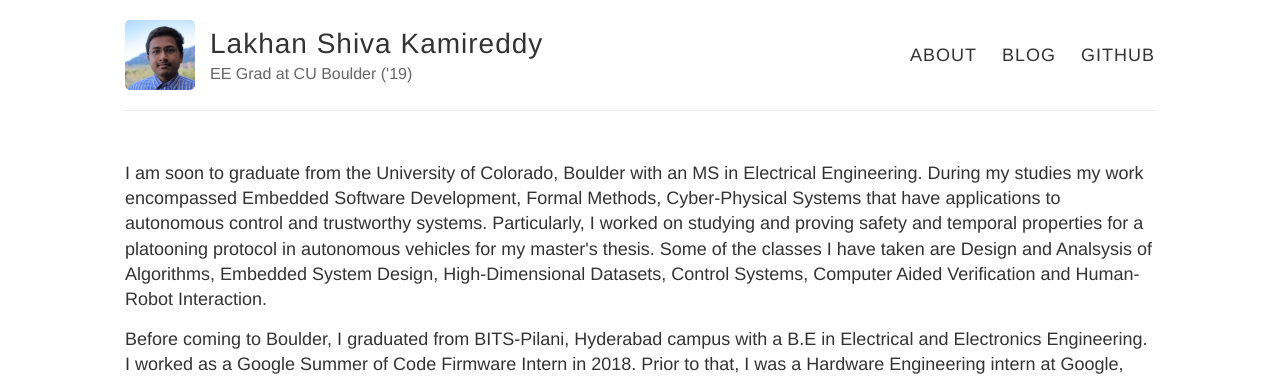
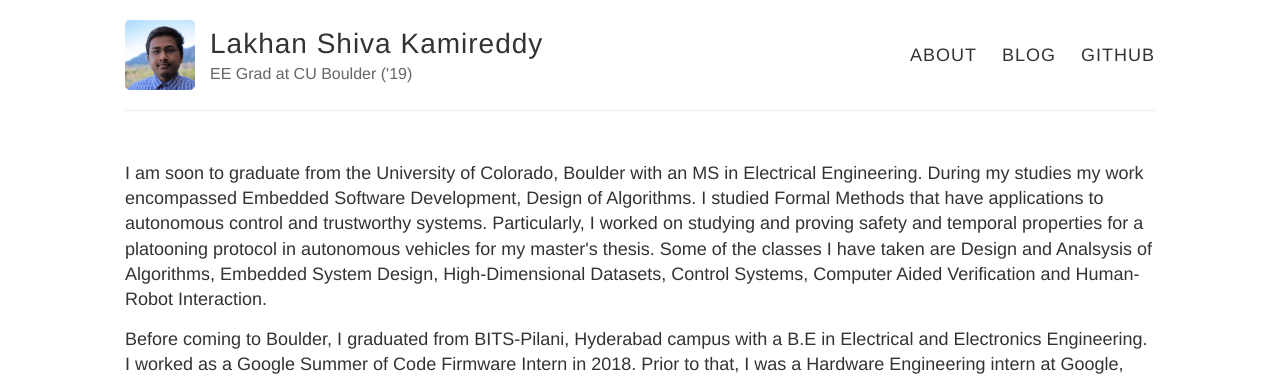
Before and after one commit to lakhanshiva/lakhanshiva.github.io, a Jekyll site: the page built from index.html, in a window 1280 px wide. Shown: the top 381 px of the page. Built offline with Jekyll 4.4.1, drawn with Linux system fonts in a browser that asks for light colours.

Commit message:
Update index.html

```diff
--- a/index.html
+++ b/index.html
@@ -3,7 +3,7 @@ layout: default
 ---
 
 <body>
-  <p>I am soon to graduate from the University of Colorado, Boulder with an MS in Electrical Engineering. During my studies my work encompassed Embedded Software Development, Formal Methods, Cyber-Physical Systems that have applications to autonomous control and trustworthy systems. Particularly, I worked on studying and proving safety and temporal properties for a platooning protocol in autonomous vehicles for my master's thesis. Some of the classes I have taken are Design and Analsysis of Algorithms, Embedded System Design, High-Dimensional Datasets, Control Systems, Computer Aided Verification and Human-Robot Interaction. </p>
+  <p>I am soon to graduate from the University of Colorado, Boulder with an MS in Electrical Engineering. During my studies my work encompassed Embedded Software Development, Design of Algorithms. I studied Formal Methods that have applications to autonomous control and trustworthy systems. Particularly, I worked on studying and proving safety and temporal properties for a platooning protocol in autonomous vehicles for my master's thesis. Some of the classes I have taken are Design and Analsysis of Algorithms, Embedded System Design, High-Dimensional Datasets, Control Systems, Computer Aided Verification and Human-Robot Interaction. </p>
 
    <p>Before coming to Boulder, I graduated from BITS-Pilani, Hyderabad campus with a B.E in Electrical and Electronics Engineering. I worked as a Google Summer of Code Firmware Intern in 2018. Prior to that, I was a Hardware Engineering intern at Google, California in 2017. I worked for an year as an Associate Developer at Deloitte Consulting's office in Bangalore. </p>
     <p>In the industry, I have experience of designing and implementing Algorithms, Embedded System Firmware, developing software applications and services (RESTful), work with SQL & NoSQL databases, Agile methodology, Functional Verification of Pre-Silicon chip designs.
```
